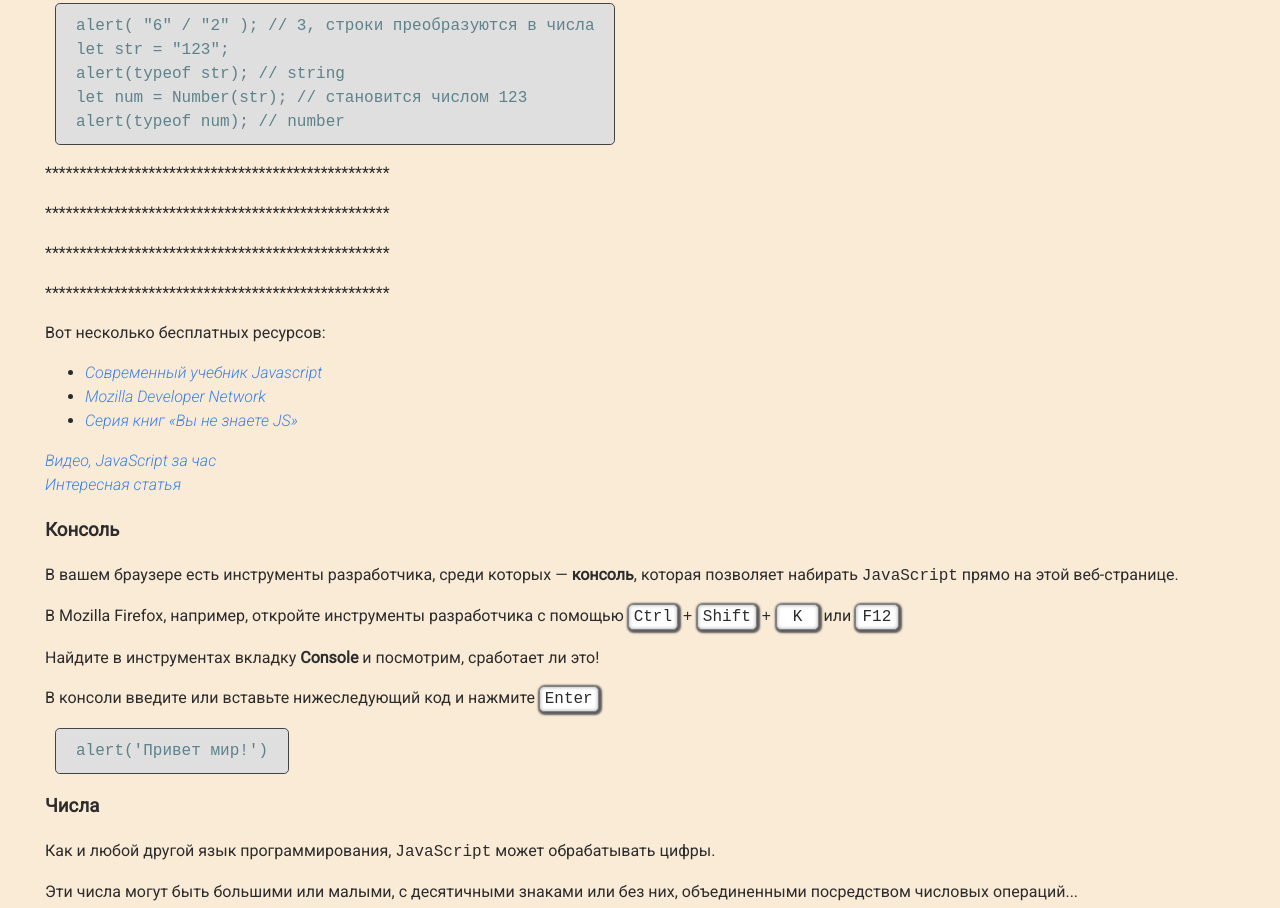
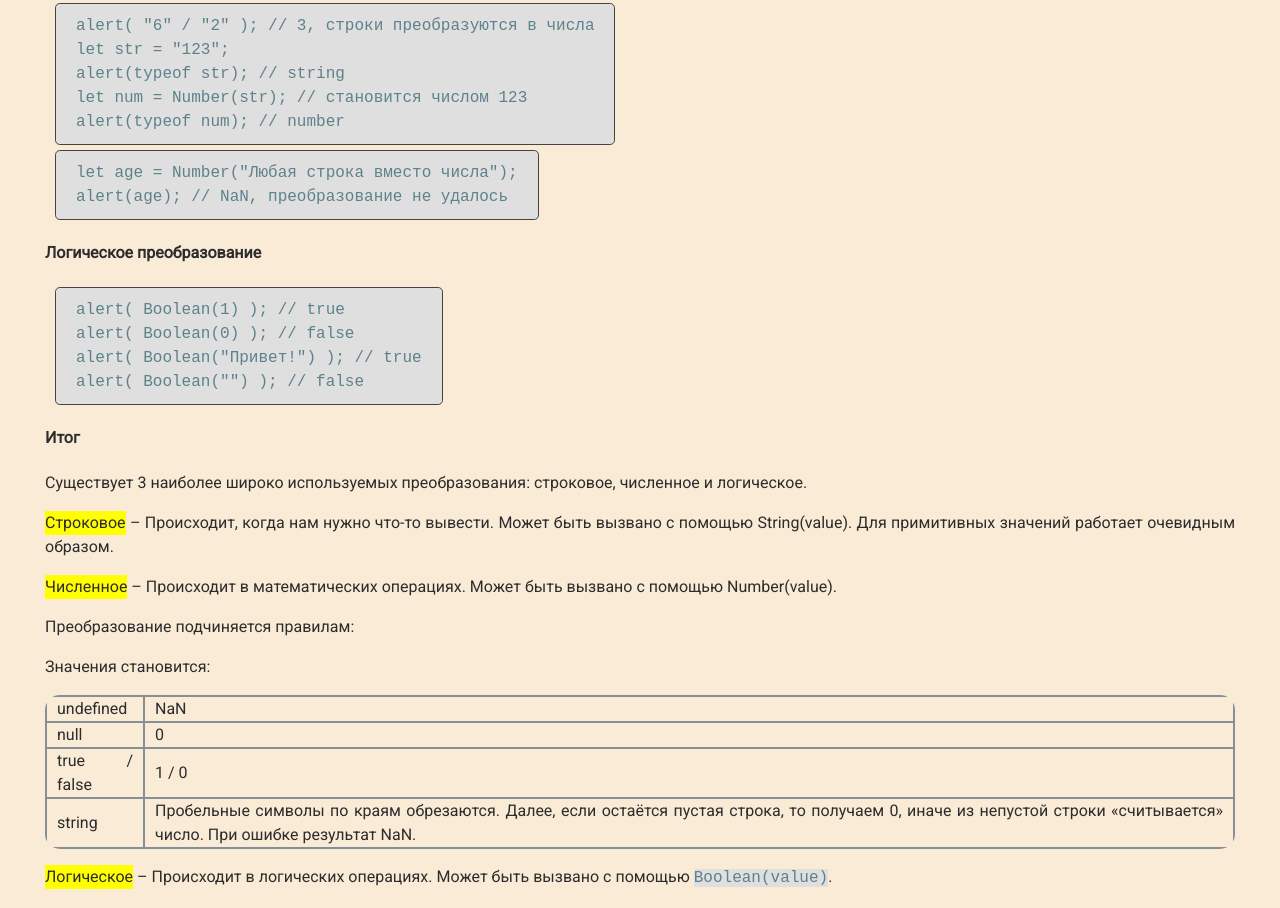
Before and after one commit to seniorua/myabs, a plain HTML site: page javascript.html in a window 1280 px wide. Shown: the part 1061-1969 px from the top of the page. Drawn offline with Linux system fonts and the light colour scheme.

Commit message:
fdghdfgh

```diff
--- a/assets/css/style.css
+++ b/assets/css/style.css
@@ -81,13 +81,30 @@ kbd{
     box-shadow: 1px 1px 2px 2px rgb(92, 92, 92), inset 0 0 3px 1px rgba(128, 128, 128, 0.452);
 }
 /* ******************************************** */
-dt{
+dfn{
     display: inline-block;
     background-color: yellow;
+    font-style: normal;
 }
-dt code{
+dfn code{
     background-color: inherit;
 }
+/* ******************************************** */
+table{
+    /* border: 1px solid #434343; */
+    margin: 0;
+    width: 100%;
+
+    background-color: #868f96;
+    border-radius: 15px;
+}
+td{
+    background-color: antiquewhite;
+    margin: 0;
+    /* border: 1px solid #434343; */
+    padding: 0 10px;
+}
+
 /* ******************************************** */
 .page{
     position: relative;
--- a/javascript.html
+++ b/javascript.html
@@ -40,12 +40,12 @@
       <h3>Взаимодействие: alert, prompt, confirm</h3>
       <p>Рассмотрим 3 функции браузера для взаимодействия с пользователем:</p>
       <p>
-        <dt><code>alert</code></dt>
+        <dfn><code>alert</code></dfn>
         - показывает сообщение.
       </p>
       <code class="code-block">alert("Hello");</code>
       <p>
-        <dt><code>prompt</code></dt>
+        <dfn><code>prompt</code></dfn>
         - показывает сообщение и запрашивает ввод текста от пользователя.
         Возвращает напечатанный в поле ввода текст или <code>null</code>, если
         была нажата кнопка «Отмена» или Esc с клавиатуры.
@@ -56,7 +56,7 @@
         лет!`); // Тебе 100 лет!</code
       >
 
-      <dt><code>confirm</code></dt>
+      <dfn><code>confirm</code></dfn>
       - показывает сообщение и ждёт, пока пользователь нажмёт OK или Отмена.
       Возвращает true, если нажата OK, и false, если нажата кнопка «Отмена» или
       Esc с клавиатуры.
@@ -100,11 +100,67 @@
         let num = Number(str); // становится числом 123 <br>
         alert(typeof num); // number
       </code>
+
+      <code class="code-block">
+        let age = Number("Любая строка вместо числа"); <br>
+        alert(age); // NaN, преобразование не удалось
+      </code>
+      <h4>Логическое преобразование</h4>
+      <code class="code-block">
+        alert( Boolean(1) ); // true <br>
+        alert( Boolean(0) ); // false <br>
+
+        alert( Boolean("Привет!") ); // true <br>
+        alert( Boolean("") ); // false
+      </code>
+      <h4>Итог</h4>
+      <p>Существует 3 наиболее широко используемых преобразования: строковое, численное и логическое.</p>
+
+<p>
+  <dfn>Строковое</dfn> – Происходит, когда нам нужно что-то вывести. Может быть вызвано с помощью String(value). Для примитивных значений работает очевидным образом.
+
+</p>
+<p><dfn>Численное</dfn> – Происходит в математических операциях. Может быть вызвано с помощью Number(value).</p>
+
+<p>Преобразование подчиняется правилам:</p>
+
+<p>Значения	становится:</p>
+<table>
+  <tr>
+      <td>undefined</td>
+      <td>NaN</td>
+  </tr>
+  <tr>
+      <td>null</td>
+      <td>0</td>
+  </tr>
+  <tr>
+      <td>true / false</td>
+      <td>1 / 0</td>
+  </tr>
+  <tr>
+      <td>string</td>
+      <td>Пробельные символы по краям обрезаются. Далее, если остаётся пустая строка, то получаем 0, иначе из непустой строки «считывается» число. При ошибке результат NaN.</td>
+  </tr>
+</table>
+
+
+<p><dfn>Логическое</dfn> – Происходит в логических операциях. Может быть вызвано с помощью <code>Boolean(value)</code>.</p>
+
+Подчиняется правилам:
+
+Значение	Становится…
+0, null, undefined, NaN, ""	false
+любое другое значение	true
+Большую часть из этих правил легко понять и запомнить. Особые случаи, в которых часто допускаются ошибки:
+
+undefined при численном преобразовании становится NaN, не 0.
+"0" и строки из одних пробелов типа " " при логическом преобразовании всегда true.
+
       <p>**************************************************</p>
       <p>**************************************************</p>
       <p>**************************************************</p>
       <p>**************************************************</p>
-
       <p>Вот несколько бесплатных ресурсов:</p>
       <ul>
         <li>
@@ -180,13 +236,13 @@
       <h3>Объекты</h3>
 
       <p>
-        <dt><code>window</code></dt>
+        <dfn><code>window</code></d>
         — это <code class="no-bg">JavaScript</code> объект (ещё один тип
         данных).
       </p>
 
       <p>
-        <dt><code>innerWidth</code></dt>
+        <dfn><code>innerWidth</code></dfn>
         — это свойство объекта window.
       </p>
       Мы использовали точку ., чтобы указать, что нам нужен
```
